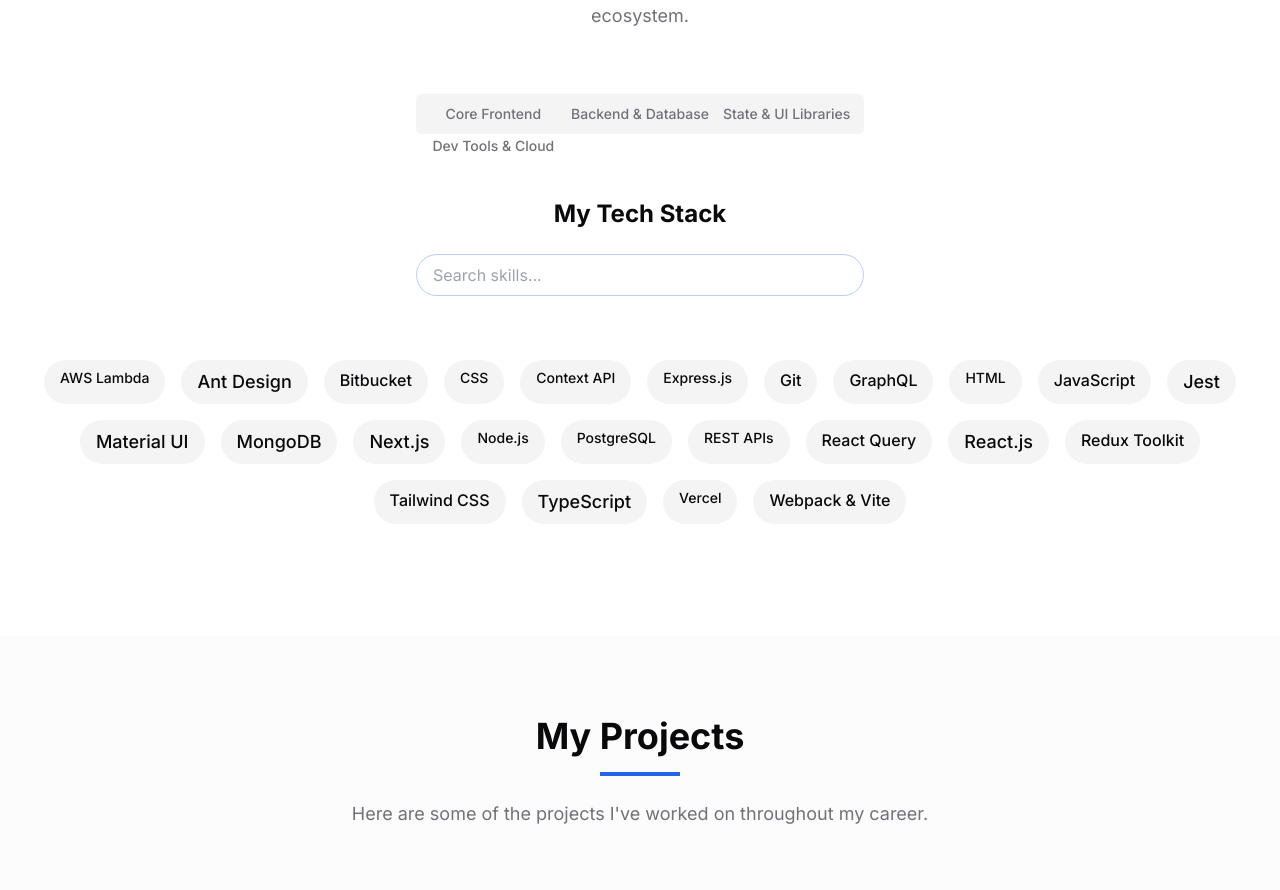
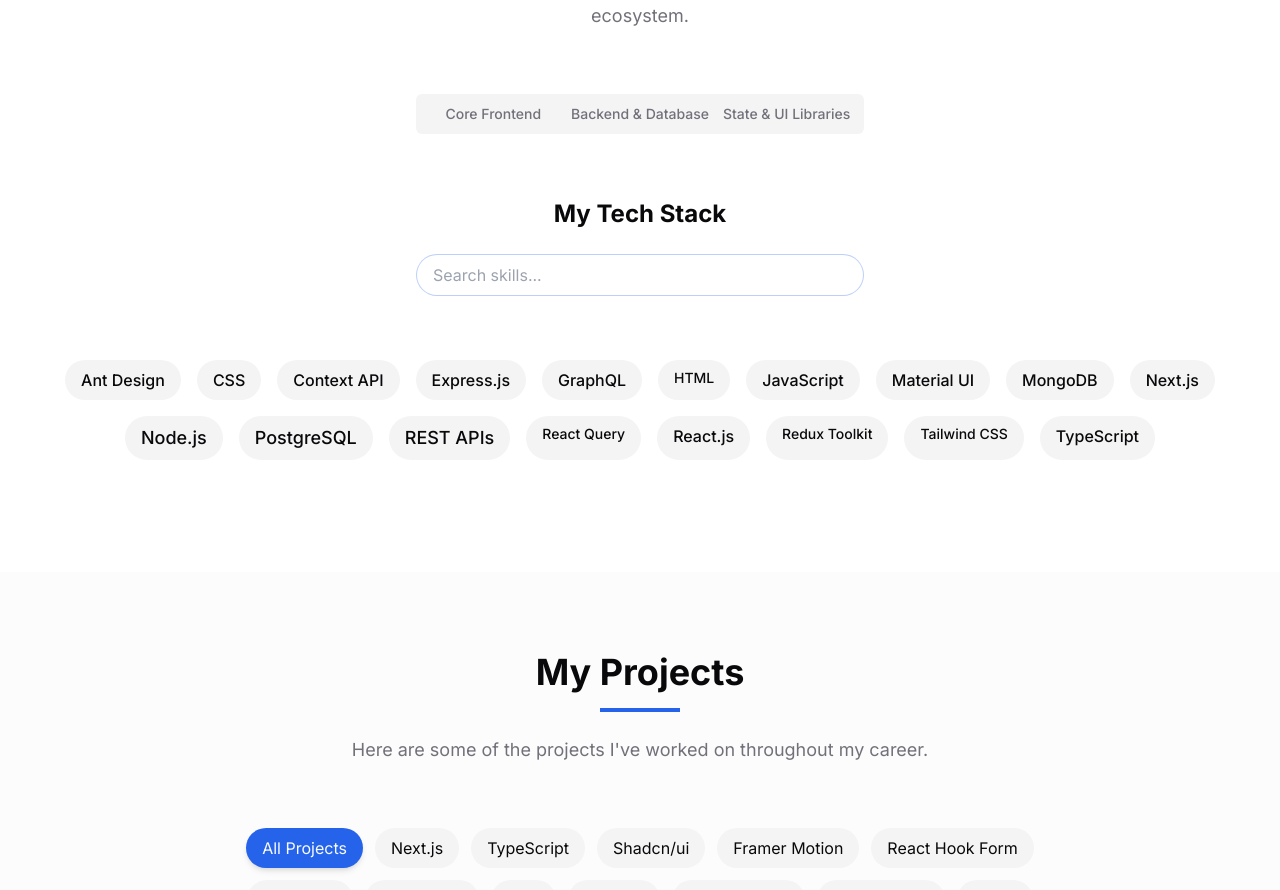
Before and after one commit to uttam00/uttam-danidhariya-portfolio, a Next.js app: page / in a window 1280 px wide. Shown: the part 2086-2976 px from the top of the page. Built offline with nearby package versions, Linux system fonts and the light colour scheme.

Commit message:
fix: remove "Dev Tools & Cloud" section from skills
Update skills section to focus on core categories.

Co-authored-by: DanidhariyaUttam <80564512+uttam00@users.noreply.github.com>

```diff
--- a/components/skills.tsx
+++ b/components/skills.tsx
@@ -41,18 +41,6 @@ const skillCategories = [
       { name: "Material UI", level: 85, color: "bg-blue-400" },
       { name: "Ant Design", level: 85, color: "bg-red-500" },
       { name: "Tailwind CSS", level: 90, color: "bg-cyan-400" },
-    ],
-  },
-  {
-    id: "tools",
-    name: "Dev Tools & Cloud",
-    skills: [
-      { name: "Git", level: 90, color: "bg-orange-600" },
-      { name: "Bitbucket", level: 85, color: "bg-blue-700" },
-      { name: "AWS Lambda", level: 85, color: "bg-orange-500" },
-      { name: "Vercel", level: 90, color: "bg-black" },
-      { name: "Jest", level: 75, color: "bg-red-500" },
-      { name: "Webpack & Vite", level: 80, color: "bg-purple-400" },
     ],
   },
 ]
```
